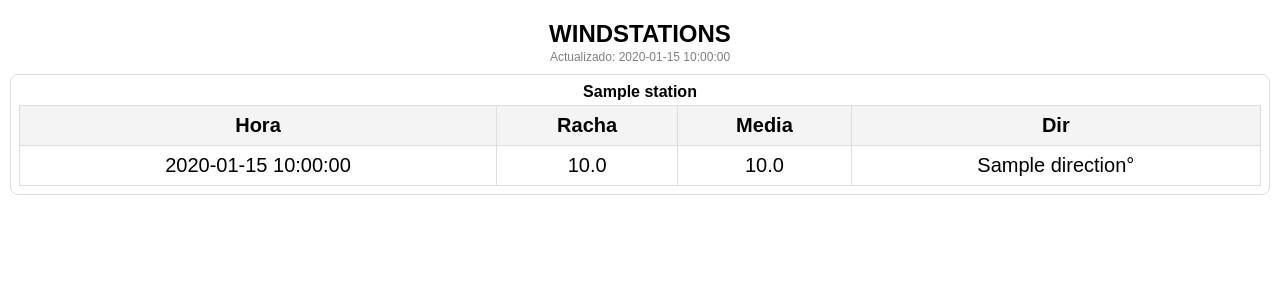
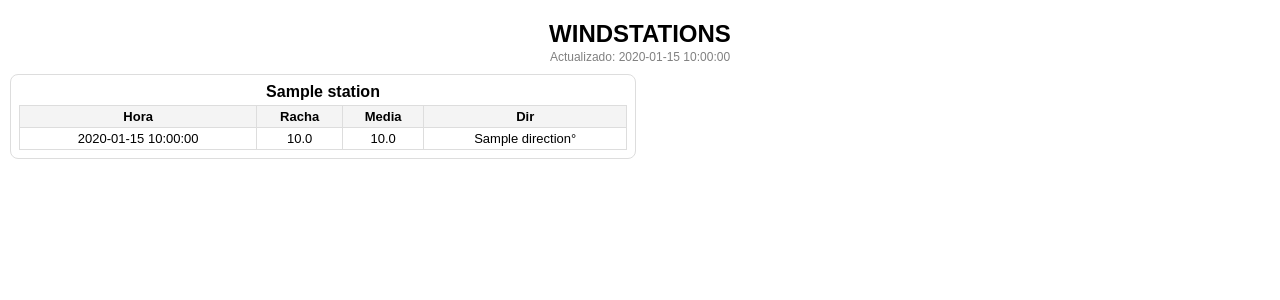
Before and after one commit to AAyani69/Windstations, a Flask app: template templates/index.html in a window 1280 px wide. Shown: the top 300 px of the page. Run offline with Flask 3, Linux system fonts and the light colour scheme; the template is opened without the code that fills it: most values are stand-ins (such as "Sample title", 1, 10 or a date in 2020).

Commit message:
Adjust grid layout and table styles in index.html

```diff
--- a/templates/index.html
+++ b/templates/index.html
@@ -4,6 +4,7 @@
 
 <head>
     <meta charset="utf-8">
+    <meta name="viewport" content="width=device-width, initial-scale=1">
     <title>Windstations</title>
 
     <!-- GENERATED: {{ generation_time }} -->
@@ -21,8 +22,8 @@
 
         .stations-grid {
             display: grid;
-            grid-template-columns: repeat(auto-fit, minmax(500px, 1fr));
-            gap: 12px;
+            grid-template-columns: repeat(2, 1fr);
+            gap: 8px;
         }
 
         .station {
@@ -45,11 +46,11 @@
         table {
             border-collapse: collapse;
             width: 100%;
-            font-size: 20px;
+            font-size: 13px;
         }
 
         th, td {
-            padding: 8px;
+            padding: 3px;
             border: 1px solid #ddd;
             text-align: center;
         }
```
